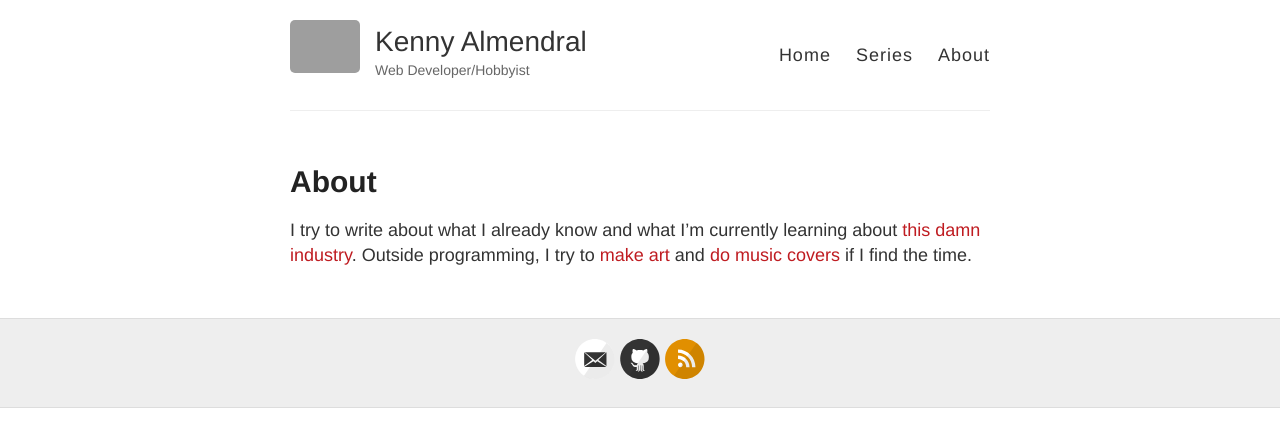
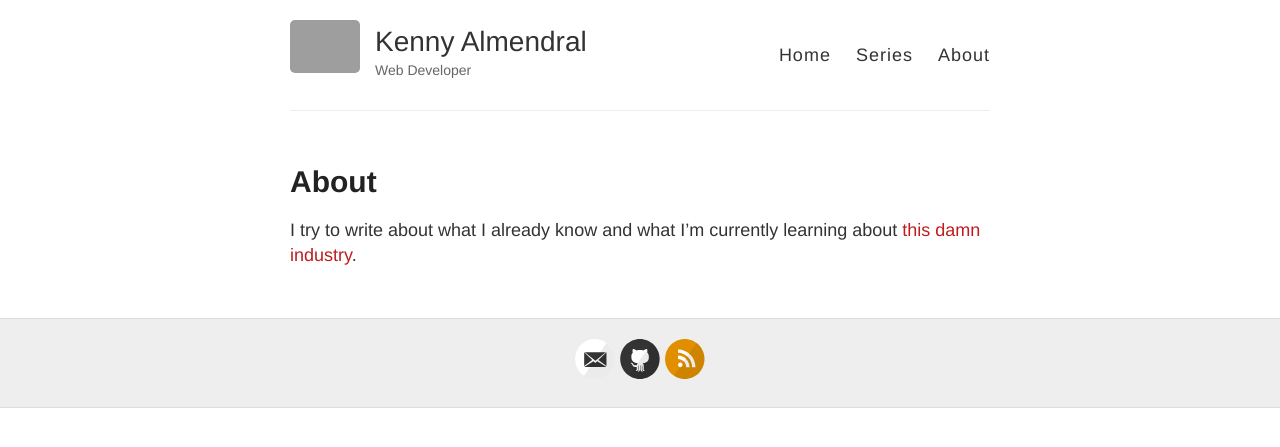
Before and after one commit to kennyalmendral/kennyalmendral.github.io, a Jekyll site: the page built from about.md, in a window 1280 px wide. Shown: the top 447 px of the page. Built offline with Jekyll 4.4.1, drawn with Linux system fonts in a browser that asks for light colours; grey boxes are pictures that could not be loaded.

Commit message:
Minor config and about page mods

```diff
--- a/_config.yml
+++ b/_config.yml
@@ -6,7 +6,7 @@
 name: Kenny Almendral
 
 # Short bio or description (displayed in the header)
-description: Web Developer/Hobbyist
+description: Web Developer
 
 # URL of your avatar or profile pic (you could use your GitHub profile pic)
 avatar: https://raw.githubusercontent.com/barryclark/jekyll-now/master/images/jekyll-logo.png
--- a/about.md
+++ b/about.md
@@ -4,4 +4,4 @@ title: About
 permalink: /about/
 ---
 
-I try to write about what I already know and what I’m currently learning about [this damn industry](https://code.tutsplus.com/articles/this-damn-industry--net-17054){:target="_blank"}. Outside programming, I try to [make art](https://kennyalmendral.artstation.com/){:target="_blank"} and [do music covers](https://www.youtube.com/kennyalmendral){:target="_blank"} if I find the time.
+I try to write about what I already know and what I’m currently learning about [this damn industry](https://code.tutsplus.com/articles/this-damn-industry--net-17054){:target="_blank"}.
```
